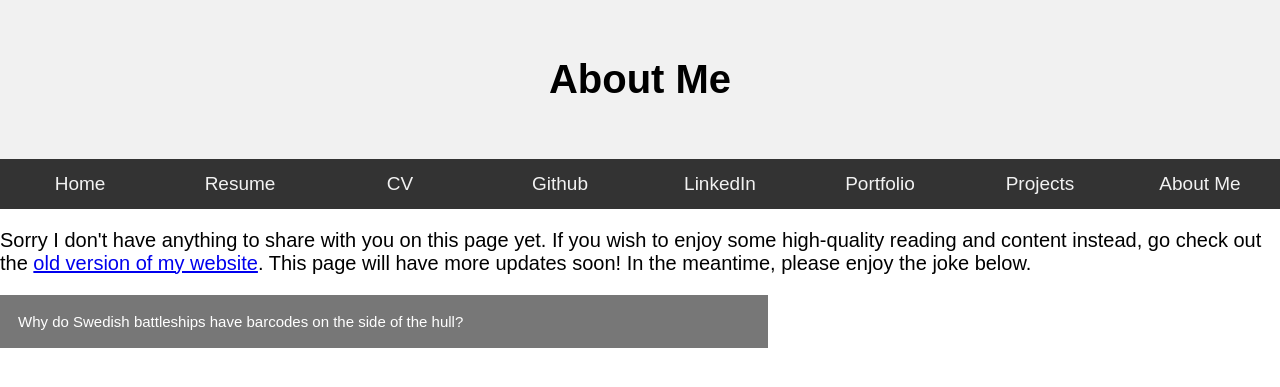
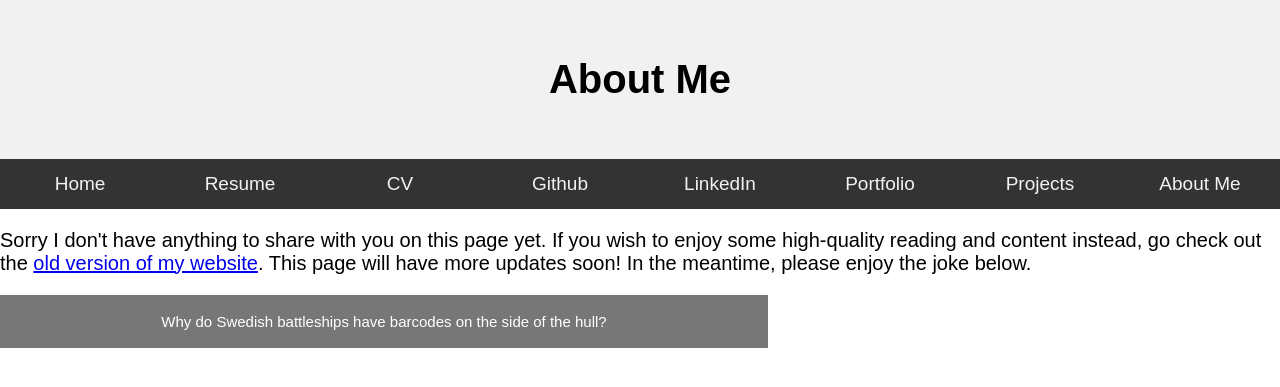
Before and after one commit to k-brew/personal-site, a Jekyll site: the page built from files/about-me.html, in a window 1280 px wide. Shown: the top 387 px of the page. Built offline with Jekyll 4.4.1, drawn with Linux system fonts in a browser that asks for light colours.

Commit message:
Update about-me.html

```diff
--- a/files/about-me.html
+++ b/files/about-me.html
@@ -2,7 +2,6 @@
 layout: default
 title: About Me
 ---
-
 <!DOCTYPE html>
 <html>
 <head>
@@ -15,7 +14,7 @@
   padding: 18px;
   width: 60%;
   border: none;
-  text-align: left;
+  text-align: center;
   outline: none;
   font-size: 15px;
 }
@@ -29,6 +28,8 @@
   display: none;
   overflow: hidden;
   background-color: #f1f1f1;
+  text-align: center;
+  width: 60%;
 }
 </style>
 </head>
```
